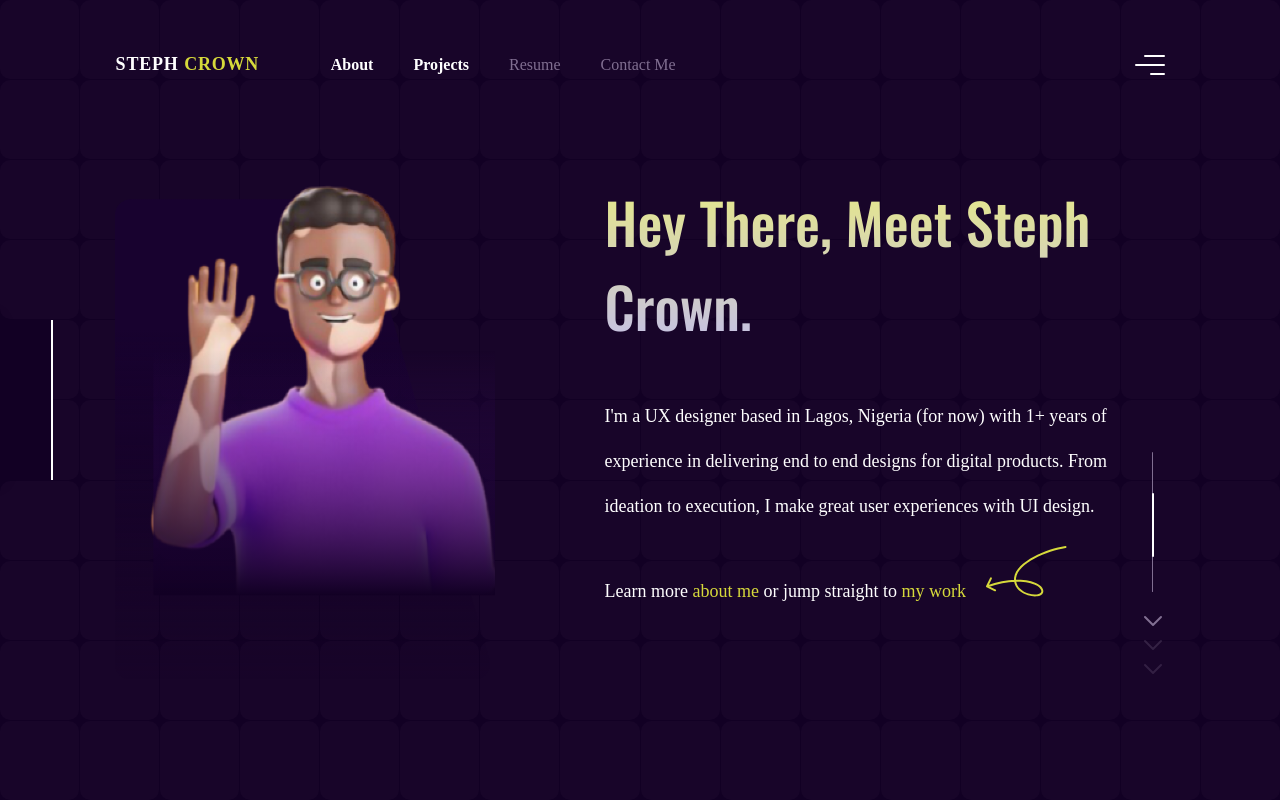
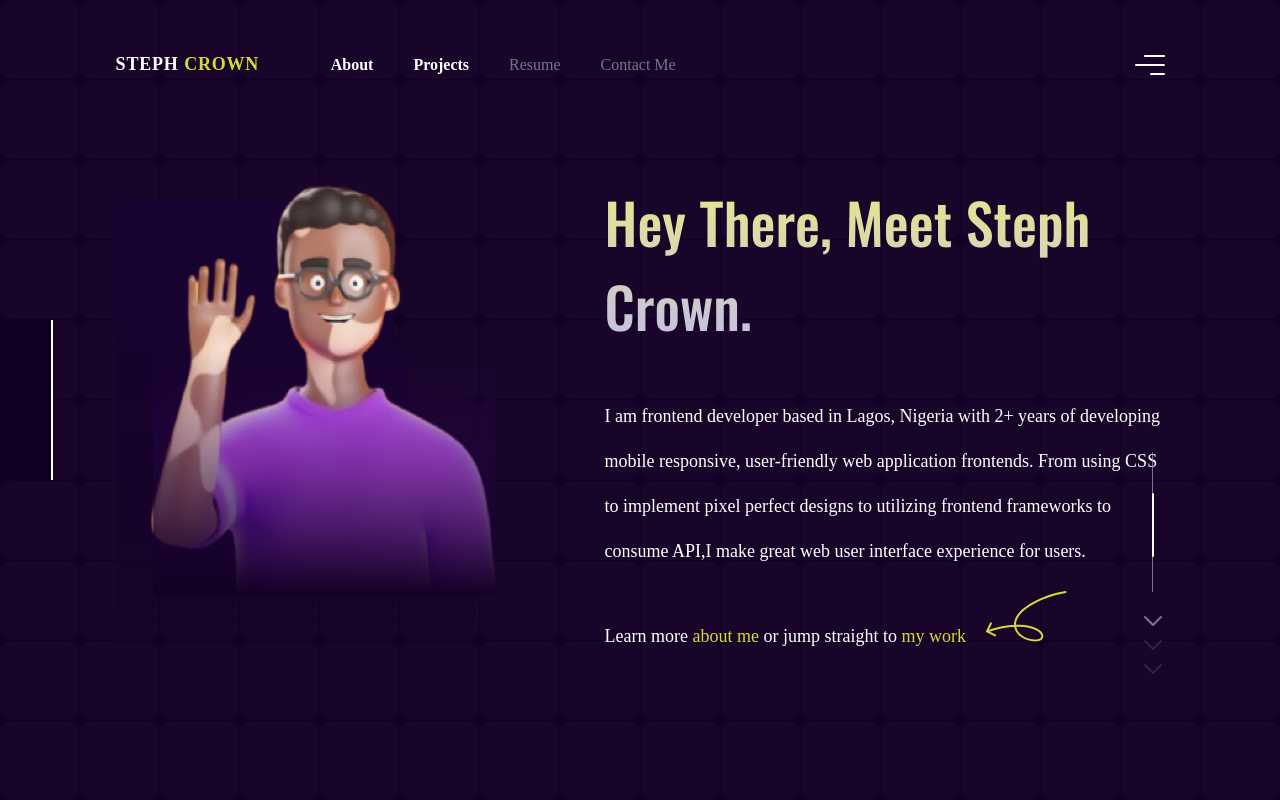
Before and after one commit to steph-crown/portfolio, a React (Create React App) app: page / in a window 1280 px wide. Shown: the top 800 px of the page. Built offline with nearby package versions, Linux system fonts and the light colour scheme; a web font is replaced by a local one.

Commit message:
updated text on frontend

```diff
--- a/src/components/banner/index.tsx
+++ b/src/components/banner/index.tsx
@@ -58,10 +58,15 @@ export const Banner: FC = () => {
                     <span>Steph</span> <span>Crown</span> */}
                 </h1>
                 <p data-aos="fade-up">
-                    I'm a UX designer based in Lagos, Nigeria (for now) with 1+
+                    {/* I'm a UX designer based in Lagos, Nigeria (for now) with 1+
                     years of experience in delivering end to end designs for
                     digital products. From ideation to execution, I make great
-                    user experiences with UI design.
+                    user experiences with UI design. */}
+                    I am frontend developer based in Lagos, Nigeria with 2+
+                    years of developing mobile responsive, user-friendly web
+                    application frontends. From using CSS to implement pixel
+                    perfect designs to utilizing frontend frameworks to consume
+                    API,I make great web user interface experience for users.
                 </p>
                 <div className="arrow-text">
                     <p style={{ marginRight: "-20px" }} data-aos="fade-up">
```
